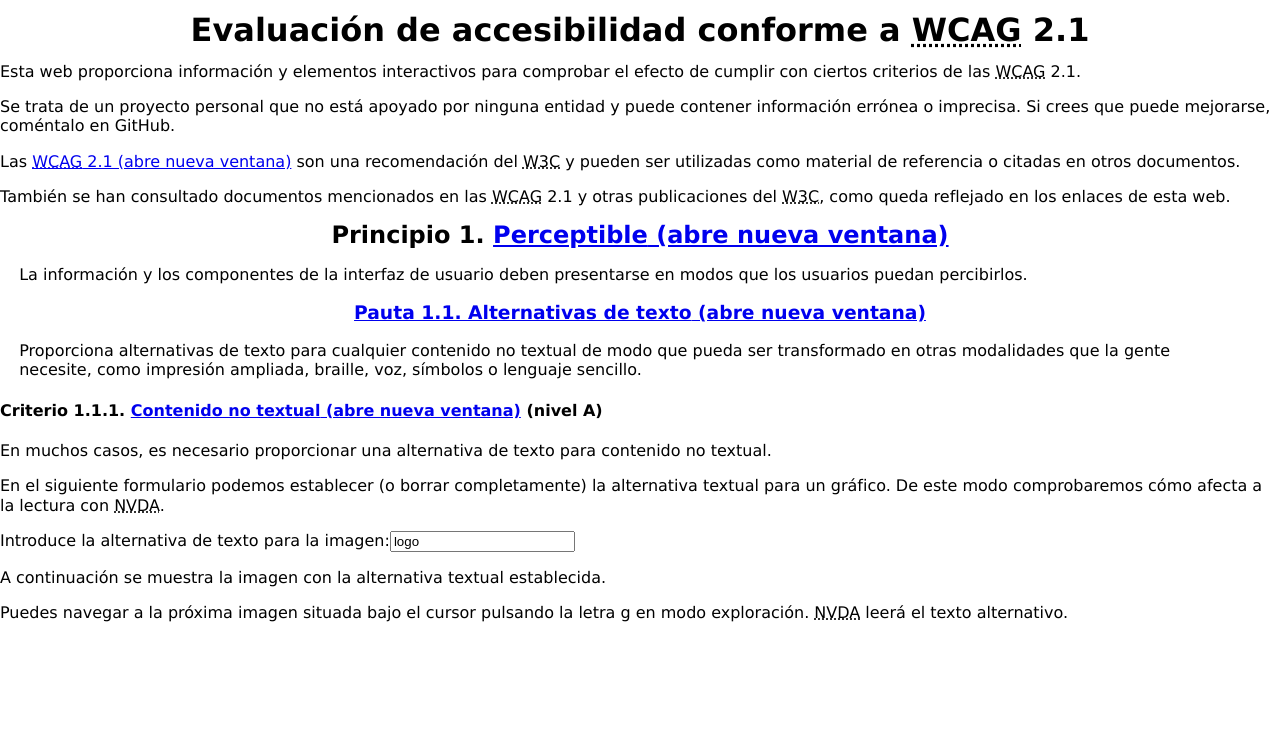
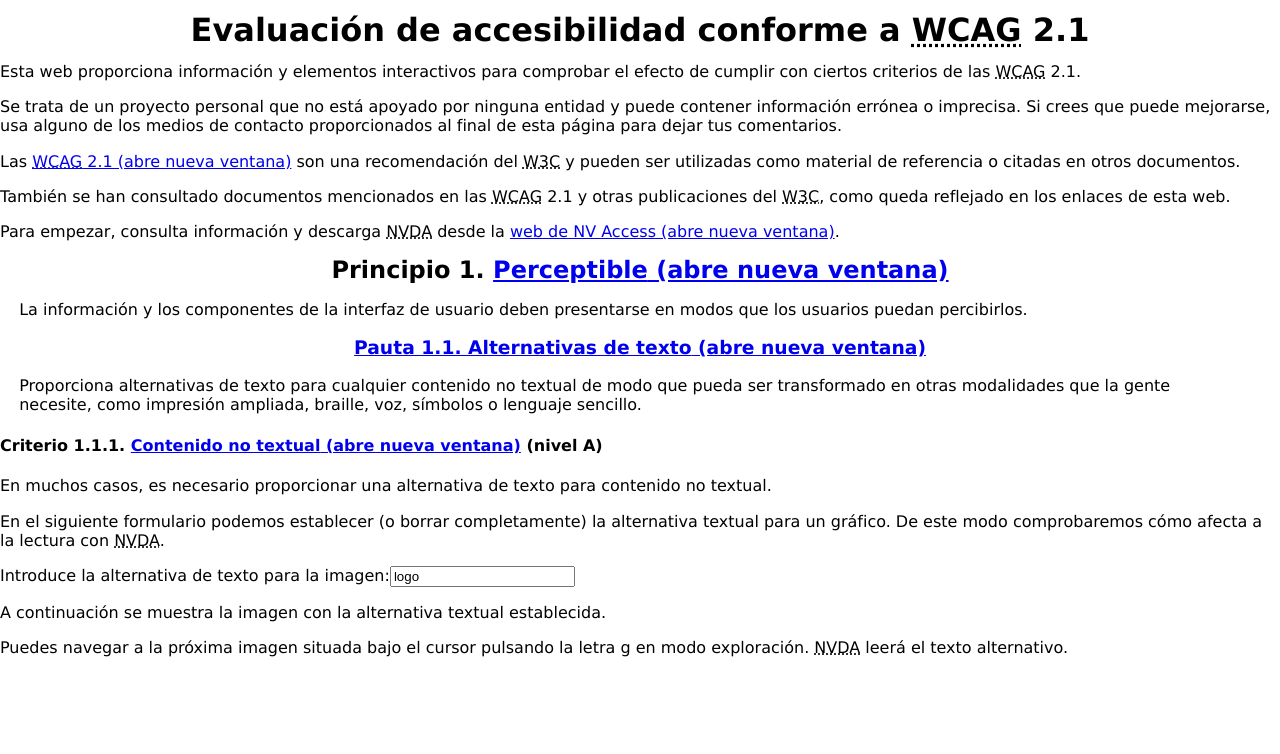
Before and after one commit to nvdaes/weba11y, a React (Create React App) app: page / in a window 1280 px wide. Shown: the top 754 px of the page. Built offline with nearby package versions, Linux system fonts and the light colour scheme.

Commit message:
Add footer

```diff
--- /dev/null
+++ b/src/components/landmarks/footer.js
@@ -0,0 +1,19 @@
+import ExternalLink from '../single/externalLink';
+
+const Footer = () => {
+	return (
+		<>
+		<footer>
+		<h2>Medios de contacto</h2>
+		<ul>
+		<li>formulario anónimo de Google</li>
+		<li>correo electrónico: nrm1977@gmail.com</li>
+		<li>Twitter: @norrumar</li>
+		</ul>
+		<p><ExternalLink href="https://github.com/nvdaes/weba11y/" contents="Código fuente en GitHub" /></p>
+		</footer>
+		</>
+	);
+}
+
+export default Footer;
--- a/src/components/landmarks/header.js
+++ b/src/components/landmarks/header.js
@@ -1,13 +1,16 @@
+import ExternalLink from '../single/externalLink';
+
 const Header = () => {
 	return (
 		<>
 		<header>
 		<h1>Evaluación de accesibilidad conforme a <abbr title="Web Content Accessibility Guidelines">WCAG</abbr> 2.1</h1>
 		<p>Esta web proporciona información y elementos interactivos para comprobar el efecto de cumplir con ciertos criterios de las <abbr title="Web Content Accessibility Guidelines">WCAG</abbr> 2.1.</p>
-		<p>Se trata de un proyecto personal que no está apoyado por ninguna entidad y puede contener información errónea o imprecisa. Si crees que puede mejorarse, coméntalo en GitHub.</p>
+		<p>Se trata de un proyecto personal que no está apoyado por ninguna entidad y puede contener información errónea o imprecisa. Si crees que puede mejorarse, usa alguno de los medios de contacto proporcionados al final de esta página para dejar tus comentarios.</p>
 		<p>Las <a href="https://www.w3.org/TR/WCAG21"><abbr title="Web Content Accessibility Guidelines">WCAG</abbr> 2.1 (abre nueva ventana)</a> son una recomendación del <abbr title="World Wide Web Consortium">W3C</abbr> y pueden ser utilizadas como material de referencia o citadas en otros documentos.</p>
-			<p>También se han consultado documentos mencionados en las <abbr title="Web Content Accessibility Guidelines">WCAG</abbr> 2.1 y otras publicaciones del <abbr title="World Wide Web Consortium">W3C</abbr>, como queda reflejado en los enlaces de esta web.</p>
-			</header>
+		<p>También se han consultado documentos mencionados en las <abbr title="Web Content Accessibility Guidelines">WCAG</abbr> 2.1 y otras publicaciones del <abbr title="World Wide Web Consortium">W3C</abbr>, como queda reflejado en los enlaces de esta web.</p>
+		<p>Para empezar, consulta información y descarga <abbr title="Non Visual Desktop Access">NVDA</abbr> desde la <ExternalLink href="https://www.nvaccess.org" contents="web de NV Access" />.</p>
+		</header>
 		</>
 	);
 }
--- a/src/components/landmarks/main.js
+++ b/src/components/landmarks/main.js
@@ -31,6 +31,7 @@ import InputAssistance from '../complex/inputAssistance';
 import Robust from '../complex/robust';
 import Compatible from '../complex/compatible';
 import StatusMessages from '../complex/statusMessages';
+import Footer from './footer';
 
 const Main = () => {
 	return (
@@ -69,6 +70,7 @@ const Main = () => {
 		<Robust />
 		<Compatible />
 		<StatusMessages />
+		<Footer />
 		</main>
 		</>
 	);
```
